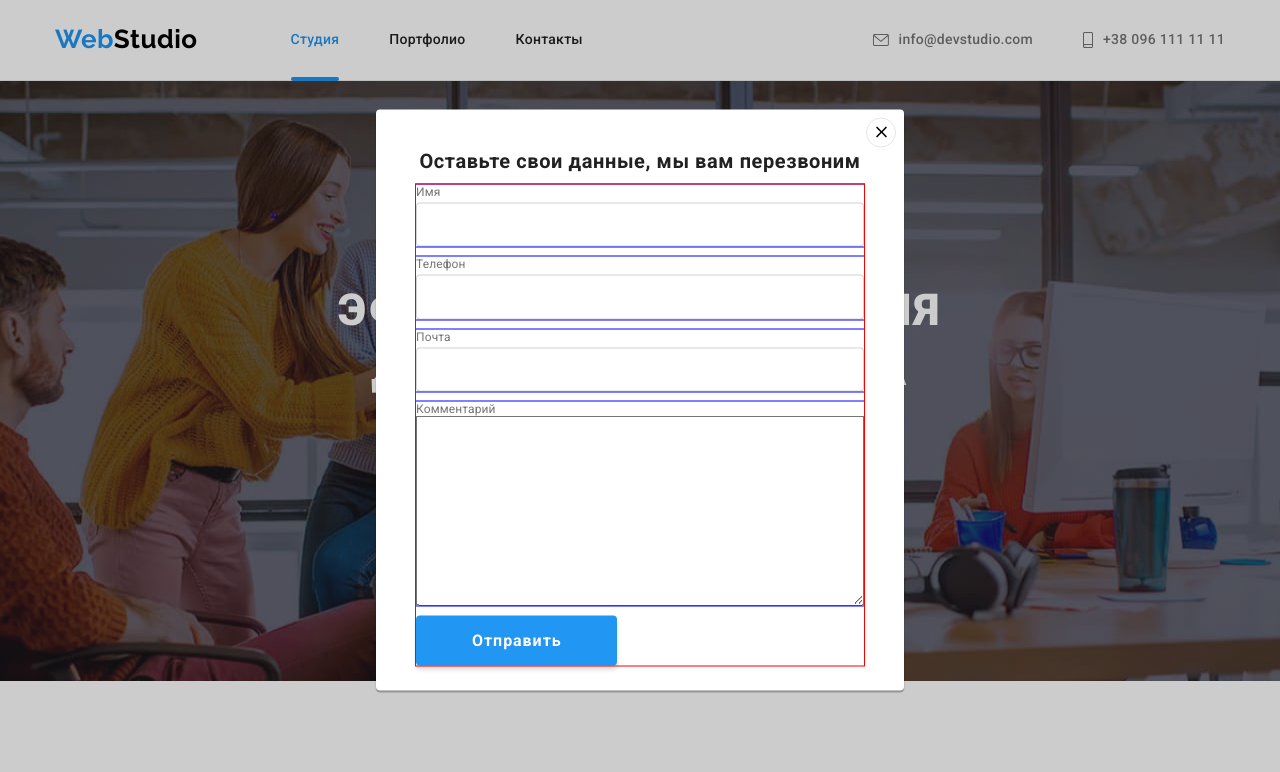
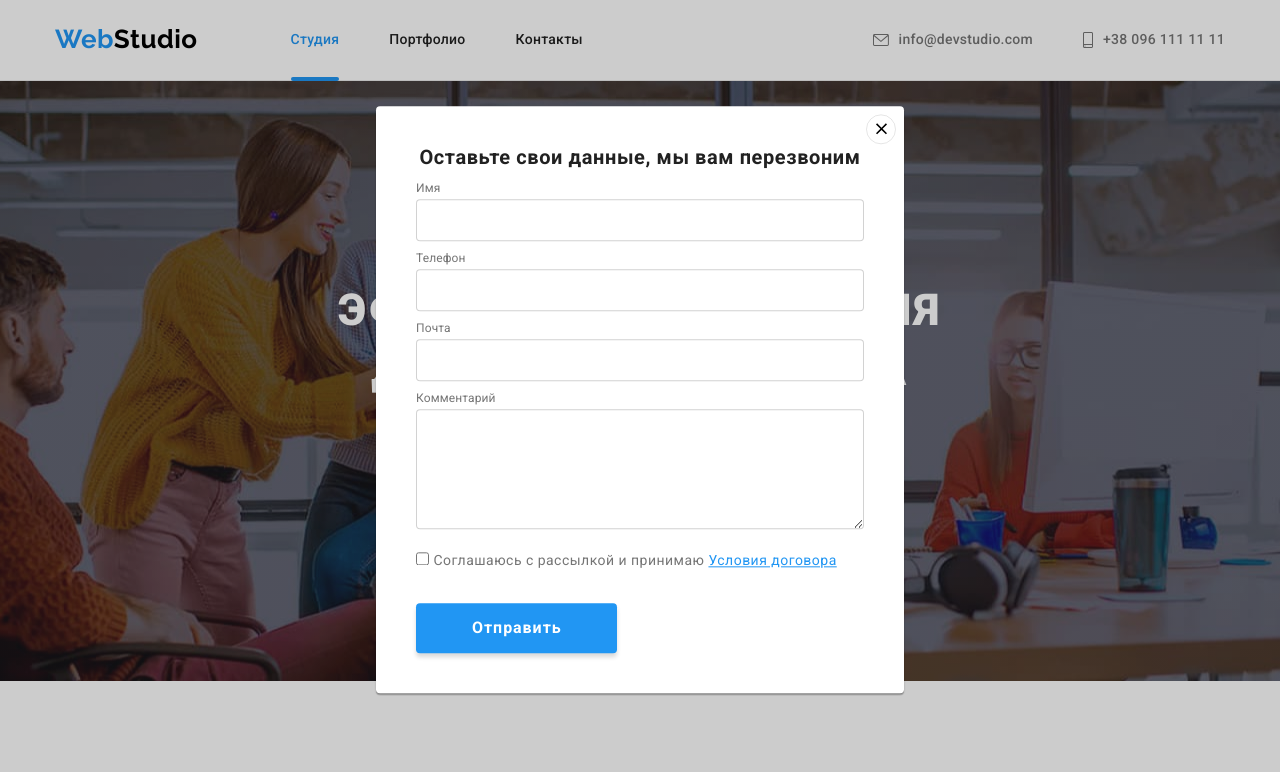
Before and after one commit to OlhaTsyhanenko/goit-markup-hw-06, a plain HTML site: page index.html in a window 1280 px wide. Both pictures are taken after a click on the button "Заказать услугу". Shown: the top 772 px of the page. Drawn offline with nearby package versions, Linux system fonts and the light colour scheme.

Commit message:
правка формы модального окна

```diff
--- a/css/styles.css
+++ b/css/styles.css
@@ -754,7 +754,6 @@ img {
   padding: 40px;
 
   width: 528px;
-  height: 581px;
   background-color: var(--bg-white);
   box-shadow: 0px 1px 3px rgba(0, 0, 0, 0.12), 0px 1px 1px rgba(0, 0, 0, 0.14),
     0px 2px 1px rgba(0, 0, 0, 0.2);
@@ -793,7 +792,7 @@ img {
 .modal .modal-title {
   font-weight: 700;
   font-size: 20px;
-  line-height: 1.15;
+  line-height: 1.16;
   text-align: center;
   letter-spacing: 0.03em;
   color: var(--text-color-title);
@@ -803,11 +802,10 @@ img {
 /* modal-form */
 
 .modal-form {
-  width: 448px;
   margin-left: auto;
   margin-right: auto;
 
-  outline: 1px solid red;
+  /* outline: 1px solid red; */
 }
 
 .modal-form .form-field {
@@ -815,7 +813,7 @@ img {
   flex-direction: column;
   margin-bottom: 10px;
 
-  outline: 1px solid blue;
+  /* outline: 1px solid blue; */
 }
 
 .form-field input {
@@ -823,16 +821,45 @@ img {
   padding-left: 16px;
   padding-bottom: 12px;
   padding-right: 42px;
-  margin-top: 4px;
+  font-size: 14px;
 
   border: 1px solid rgba(33, 33, 33, 0.2);
   border-radius: 4px;
 }
 
 .form-field label {
+  margin-bottom: 4px;
   font-weight: 400;
   font-size: 12px;
   line-height: 1.1666;
   letter-spacing: 0.01em;
   color: var(--text-color-primary);
 }
+
+.form-field textarea {
+  width: 448px;
+  height: 120px;
+  padding: 12px 16px;
+  border: 1px solid rgba(33, 33, 33, 0.2);
+  border-radius: 4px;
+  font-size: 14px;
+}
+
+.form-checkbox {
+  margin-top: 20px;
+  margin-bottom: 30px;
+}
+
+.form-checkbox label {
+  font-weight: 400;
+  font-size: 14px;
+  line-height: 1.71;
+  color: var(--text-color-primary);
+}
+
+.link-accept {
+  font-weight: 400;
+  font-size: 14px;
+  line-height: 1.71;
+  color: var(--accent-color);
+}
--- a/index.html
+++ b/index.html
@@ -561,12 +561,21 @@
           </div>
           <div class="form-field">
             <label for="comment">Комментарий</label>
-            <textarea
-              name="comment"
-              id="comment"
-              cols="30"
-              rows="10"
-            ></textarea>
+            <textarea name="comment" id="comment"></textarea>
+          </div>
+          <div class="form-checkbox">
+            <input type="checkbox" name="accept" id="accept" />
+            <label for="accept">
+              Соглашаюсь с рассылкой и принимаю
+              <a
+                class="link-accept"
+                href=""
+                target="_blank"
+                rel="noreferrer noopener"
+                aria-label="Условия договора"
+                >Условия договора
+              </a>
+            </label>
           </div>
           <button type="submit" class="btn btn-send">Отправить</button>
         </form>
```
